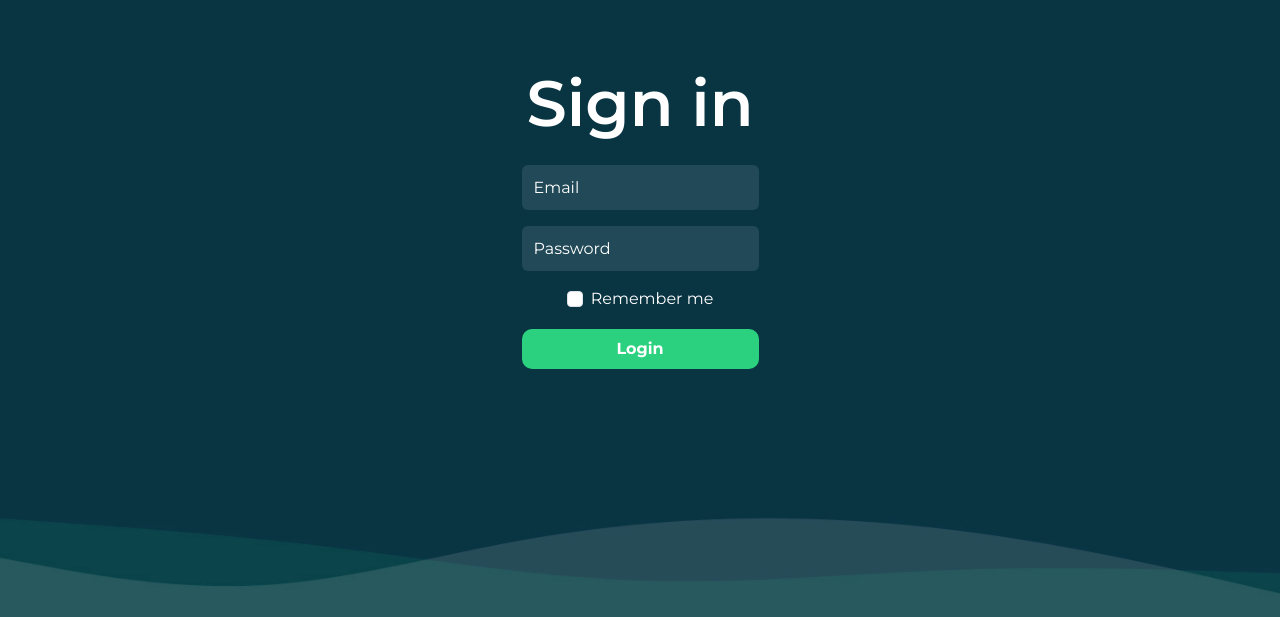
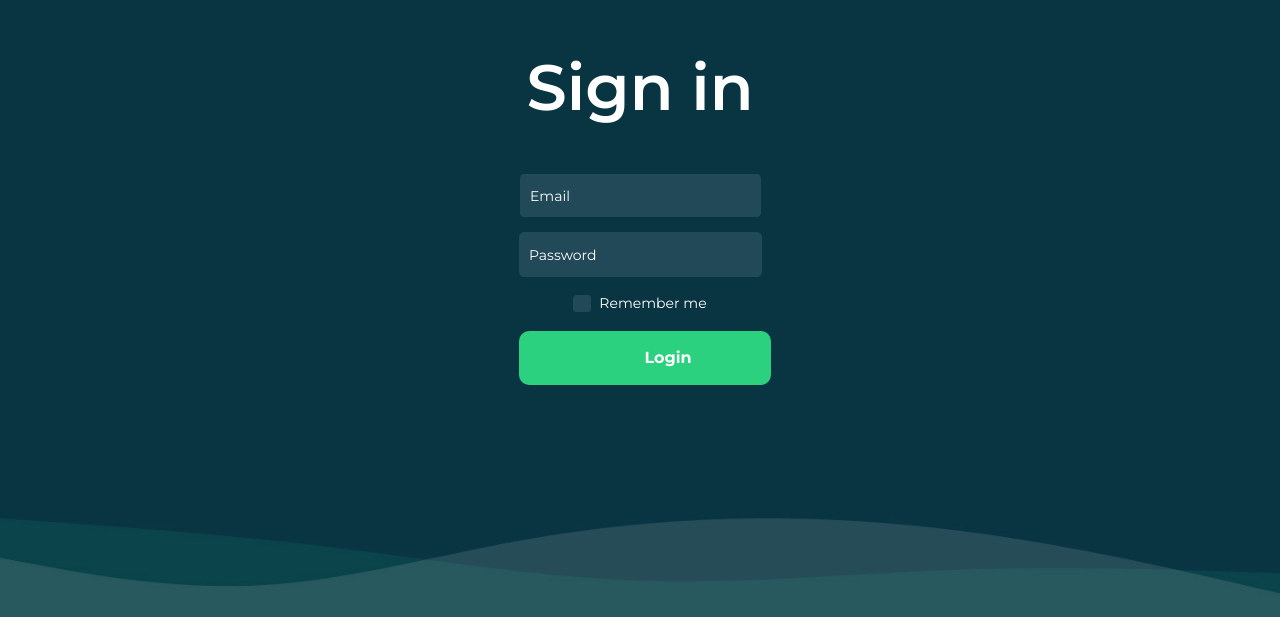
Before and after one commit to fullstacktechnologyllp/movie-app-nextjs, a Next.js app: page /signin in a window 1280 px wide. Shown: the part 183-800 px from the top of the page. Built offline with nearby package versions, Linux system fonts and the light colour scheme.

Commit message:
Fix some css issues

```diff
--- a/package.json
+++ b/package.json
@@ -29,6 +29,7 @@
     "react-datepicker": "^4.25.0",
     "react-dom": "^18",
     "react-i18next": "^13.5.0",
+    "react-responsive": "^9.0.2",
     "react-router-dom": "^6.21.1",
     "react-toastify": "^9.1.3",
     "swagger-ui-react": "^5.3.2",
--- a/public/locales/de/common.json
+++ b/public/locales/de/common.json
@@ -19,7 +19,7 @@
   "password":"Passwort",
   "errors": {
     "PLEASE_TRY_AGAIN": "Bitte versuche es erneut.",
-    "INVALID_PASSWORD": "Passwort ist ungültig.",
+    "INVALID_PASSWORD": "Ungültige Anmeldeinformationen.",
     "MOVIE_TITLE_IS_REQUIRED": "Filmtitel ist erforderlich.",
     "MOVIE_POSTER_IS_REQUIRED": "Filmplakat ist erforderlich.",
     "MOVIE_PUBLISH_YEAR_IS_REQUIRED": "Filmveröffentlichung ist erforderlich.",
@@ -27,7 +27,7 @@
     "PASSWORD_IS_REQUIRED": "Passwort wird benötigt.",
     "enter_valid_email_address":"Bitte geben Sie eine gültige E-Mail-Adresse ein",
     "enter_valid_password":"Bitte geben Sie ein gültiges Passwort ein",
-    "USER_NOT_FOUND":"Benutzer, der mit dieser E -Mail nicht zu finden ist"
+    "USER_NOT_FOUND":"Ungültige Anmeldeinformationen."
   },
   "success": {
     "movie_updated": "Film erfolgreich aktualisiert.",
--- a/public/locales/en/common.json
+++ b/public/locales/en/common.json
@@ -10,7 +10,7 @@
   "movie_list_is_empty":"Your movie list is empty",
   "add_new_movie":"Add a new movie",
   "title":"Title",
-  "publish_year":"Publish Year",
+  "publish_year":"Publishing year",
   "drop_image_here":"Drop an image here",
   "prev":"Prev",
   "next":"Next",
@@ -19,7 +19,7 @@
   "password":"Password",
   "errors": {
     "PLEASE_TRY_AGAIN":"Please try again.",
-    "INVALID_PASSWORD":"Password is invalid.",
+    "INVALID_PASSWORD":"Invalid Credential.",
     "MOVIE_TITLE_IS_REQUIRED": "Movie title is required.",
     "MOVIE_POSTER_IS_REQUIRED": "Movie poster is required.",
     "MOVIE_PUBLISH_YEAR_IS_REQUIRED": "Movie publish year is required.",
@@ -27,7 +27,7 @@
     "PASSWORD_IS_REQUIRED": "Password is required.",
     "enter_valid_email_address":"Please enter a valid email address",
     "enter_valid_password":"Please enter a valid password",
-    "USER_NOT_FOUND":"User not found with this email"
+    "USER_NOT_FOUND":"Invalid Credential."
   },
   "success":{
     "movie_updated" :"Movie updated successfully.",
--- a/src/app/components/LanguageSwitcher.tsx
+++ b/src/app/components/LanguageSwitcher.tsx
@@ -32,12 +32,12 @@ const LanguageSwitcher: React.FC<LanguageSwitcherProps> = ({ className }) => {
 
   return (
     <Dropdown className={ className }>
-      <Dropdown.Toggle variant="secondary" id="languageDropdown">
-        { selectedLanguage === 'en' ? 'English' : selectedLanguage === 'de' ? 'German' : 'Select Language' }
+      <Dropdown.Toggle variant="secondary" id="languageDropdown" className='custom-input-bg'>
+        { selectedLanguage === 'en' ? 'English' : selectedLanguage === 'de' ? 'Deutsch' : 'Select Language' }
       </Dropdown.Toggle>
       <Dropdown.Menu>
         <Dropdown.Item onClick={ () => changeLanguage('en') }>English</Dropdown.Item>
-        <Dropdown.Item onClick={ () => changeLanguage('de') }>German</Dropdown.Item>
+        <Dropdown.Item onClick={ () => changeLanguage('de') }>{ selectedLanguage === 'de' ? 'Deutsch' : 'German' }</Dropdown.Item>
         {/* Add more Dropdown.Item elements for other languages if needed */ }
       </Dropdown.Menu>
     </Dropdown>
--- a/src/app/globals.css
+++ b/src/app/globals.css
@@ -125,7 +125,7 @@ a {
 /* Input styles */
 .custom-input-bg {
   background-color: #224957 !important;
-  border: unset !important;
+  /* border: unset !important; */
   color: #fff !important;
 }
 
@@ -202,13 +202,13 @@ h6 {
   letter-spacing: 0em !important;
 }
 
-.small-body {
+.small-body,
+* {
   font-family: Montserrat;
   font-size: 14px;
   font-weight: 400;
   line-height: 24px;
   letter-spacing: 0em;
-  text-align: left;
 }
 
 .extra-small-body {
@@ -249,7 +249,7 @@ h6 {
 
 .custom-input {
   color: #c3c8d4;
-  height: 40px;
+  border: unset;
 }
 
 /* Placeholder style for email input */
@@ -259,7 +259,7 @@ h6 {
 
 .form-control:valid {
   background-color: #224957 !important;
-  border: unset !important;
+  /* border: unset !important; */
   color: #fff;
   height: 45px;
 }
@@ -293,6 +293,27 @@ h6 {
   /* Ensure spinner stays on top of the overlay */
 }
 
-.mt--2{
+.mt--2 {
   margin-top: -0.8rem !important;
 }
+
+@media (min-width: 768px) {
+  .order-md-0 {
+    order: 0 !important;
+  }
+}
+
+.form-control {
+  font-size: 14px !important;
+  height: 45px;
+  --bs-border-color: #00000000;
+}
+
+.remember-me-checkbox .form-check-input {
+  background-color: #224957;
+  border: unset;
+  height: 17px;
+  width: 18px;
+  border-radius: 5px;
+  margin-right: 8px;
+}
--- a/src/app/movie-action/[id]/movie-action.css
+++ b/src/app/movie-action/[id]/movie-action.css
@@ -1,8 +1,10 @@
 .upload-box {
-  min-width: 373px;
+  /* min-width: 373px;
   max-width: 373px;
   min-height: 404px;
-  max-height: 404px;
+  max-height: 404px; */
+  width: 373px;
+  height: 400px;
   border-radius: 10px;
   border: 2px dotted #FFFFFF;
 }
--- a/src/app/movies/page.tsx
+++ b/src/app/movies/page.tsx
@@ -76,14 +76,14 @@ export default function Movies() {
             </h2>
             <div className='d-flex'>
               <LanguageSwitcher className="me-2"></LanguageSwitcher>
-              <div onClick={ handleLogout } className='cursor-pointer'>
+              <div onClick={ handleLogout } className='cursor-pointer d-flex align-items-center'>
                 <span className='regular-body'>{ t('logout') }
                   <Image src={ logout } alt='add movies' width={ 18 } className='ms-3' />
                 </span>
               </div>
             </div>
           </div>
-          <Row xs={ 1 } md={ 4 } className="g-4">
+          <Row xs={ 2 } md={ 4 } className="g-4">
             { currentPageCards.map((card: any, index) =>
               <Col key={ index }>
                 <CustomCard { ...card } />
--- a/src/app/signin/page.tsx
+++ b/src/app/signin/page.tsx
@@ -7,6 +7,7 @@ import axios from '../services/api';
 import { appWithTranslation, useTranslation } from 'next-i18next';
 import { toast } from 'react-toastify';
 import '../../i18n';
+import './signin.css';
 
 function Signin() {
 
@@ -74,6 +75,21 @@ function Signin() {
     }
 
   }
+  const validateEmail = (inputEmail: string) => {
+    const newErrors = { ...errors, email: '' };
+    if (!inputEmail || !inputEmail.match(/^([\w.%+-]+)@([\w-]+\.)+([\w]{2,})$/i)) {
+      newErrors.email = t('errors.enter_valid_email_address');
+    }
+    setErrors(newErrors);
+  };
+
+  const validatePassword = (inputPassword: string) => {
+    const newErrors = { ...errors, password: '' };
+    if (!inputPassword) {
+      newErrors.password = t('errors.enter_valid_password');
+    }
+    setErrors(newErrors);
+  };
 
   return (
     <div
@@ -94,14 +110,14 @@ function Signin() {
       <Container>
         <Row className='justify-content-center text-white'>
           <Col md={ 3 } className='p-4 rounded'>
-            <h1 className='text-center mb-4'>{ t('signin') }</h1>
+            <h1 className='text-center text-sign-in'>{ t('signin') }</h1>
             <Form onSubmit={ loginFormSubmit }>
-              <Form.Group controlId="formBasicEmail" className='mb-3'>
+              <Form.Group controlId="formBasicEmail" className='mb-3 input-email'>
                 <Form.Control type="email"
                   className={ `custom-input custom-input-bg ${errors.email && 'is-invalid border-1 border-danger'}` }
                   placeholder={ t('email') }
-                  value={ email }
-                  onChange={ (e) => setEmail(e.target.value) }
+                  onChange={ (e) => validateEmail(e.target.value) }
+                  onBlur={ (e) => setEmail(e.target.value) }
                 />
                 { errors.email && <div className="invalid-feedback">{ errors.email }</div> }
 
@@ -109,18 +125,19 @@ function Signin() {
 
               <Form.Group controlId="formBasicPassword" className='mb-3'>
                 <Form.Control type="password"
-                  className={ `custom-input custom-input-bg ${errors.password && 'is-invalid border-1 border-danger'}` }
+                  className={ `custom-input custom-input-bg border-0 ${errors.password && 'is-invalid border-1 border-danger'}` }
                   placeholder={ t('password') }
-                  onChange={ (e) => setPassword(e.target.value) }
+                  onChange={ (e) => validatePassword(e.target.value) }
+                  onBlur={ (e) => setPassword(e.target.value) }
                 />
                 { errors.password && <div className="invalid-feedback">{ errors.password }</div> }
               </Form.Group>
 
-              <Form.Group controlId="formBasicCheckbox" className='d-flex justify-content-center mb-3'>
+              <Form.Group controlId="formBasicCheckbox" className='d-flex justify-content-center mb-3 remember-me-checkbox'>
                 <Form.Check type="checkbox" label={ t('remember_me') } />
               </Form.Group>
 
-              <Button variant="primary" type="submit" className='w-100 btn-primary-custom regular-body' size='lg'>
+              <Button variant="primary" type="submit" className='w-100 btn-primary-custom regular-body login-button' size='lg'>
                 { t('login') }
               </Button>
             </Form>
--- /dev/null
+++ b/src/app/signin/signin.css
@@ -0,0 +1,15 @@
+.login-button {
+  padding: 15px 126px;
+}
+
+.text-sign-in {
+  padding-bottom: 40px;
+}
+
+.input-email {
+  margin-bottom: 24px;
+}
+
+.is-invalid {
+  border: 1px solid #EB5757;
+}
```
Also changed, not shown: src/app/movie-action/[id]/page.tsx (+20 -11 lines), 1 other file (tests, documents, lock files or other folders).
